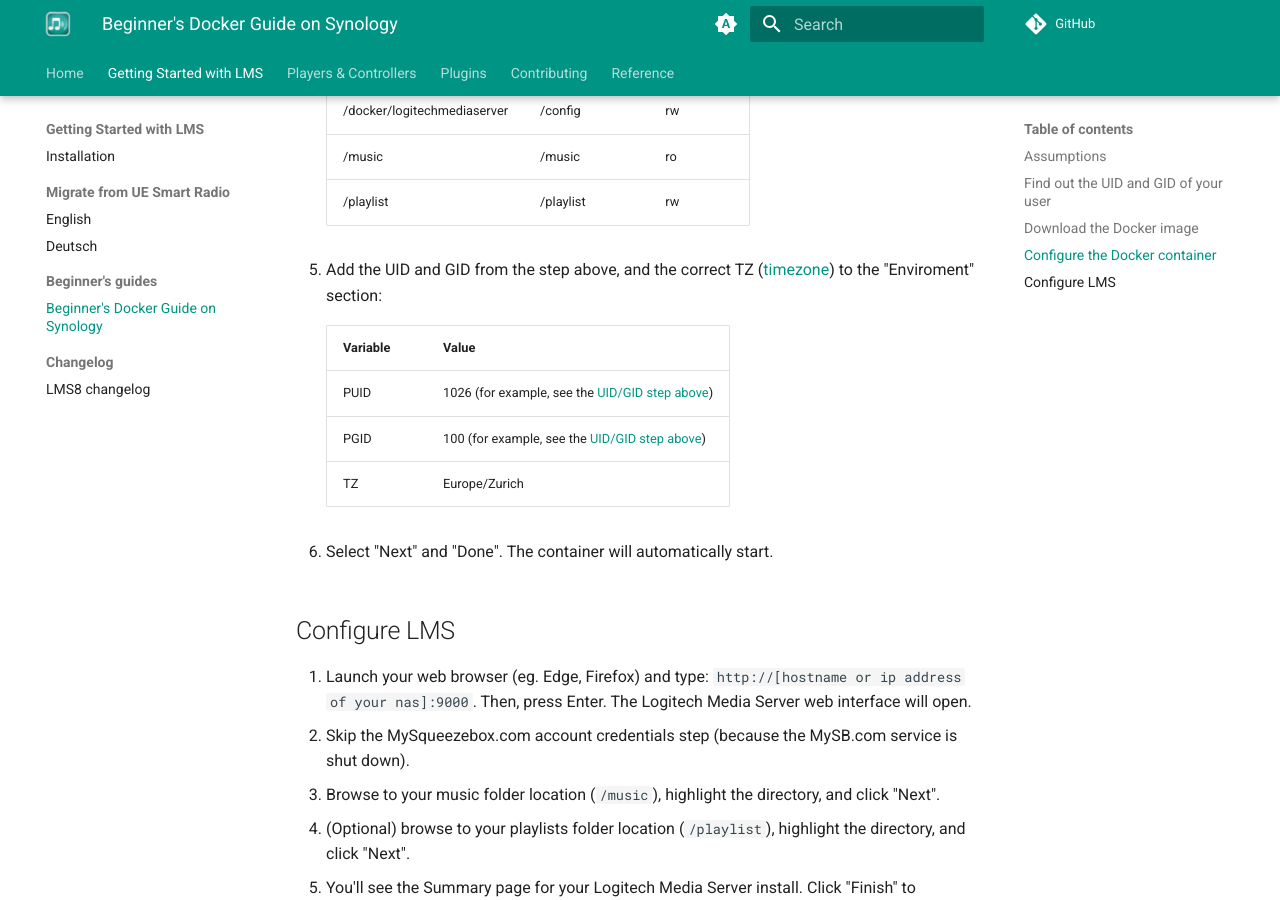
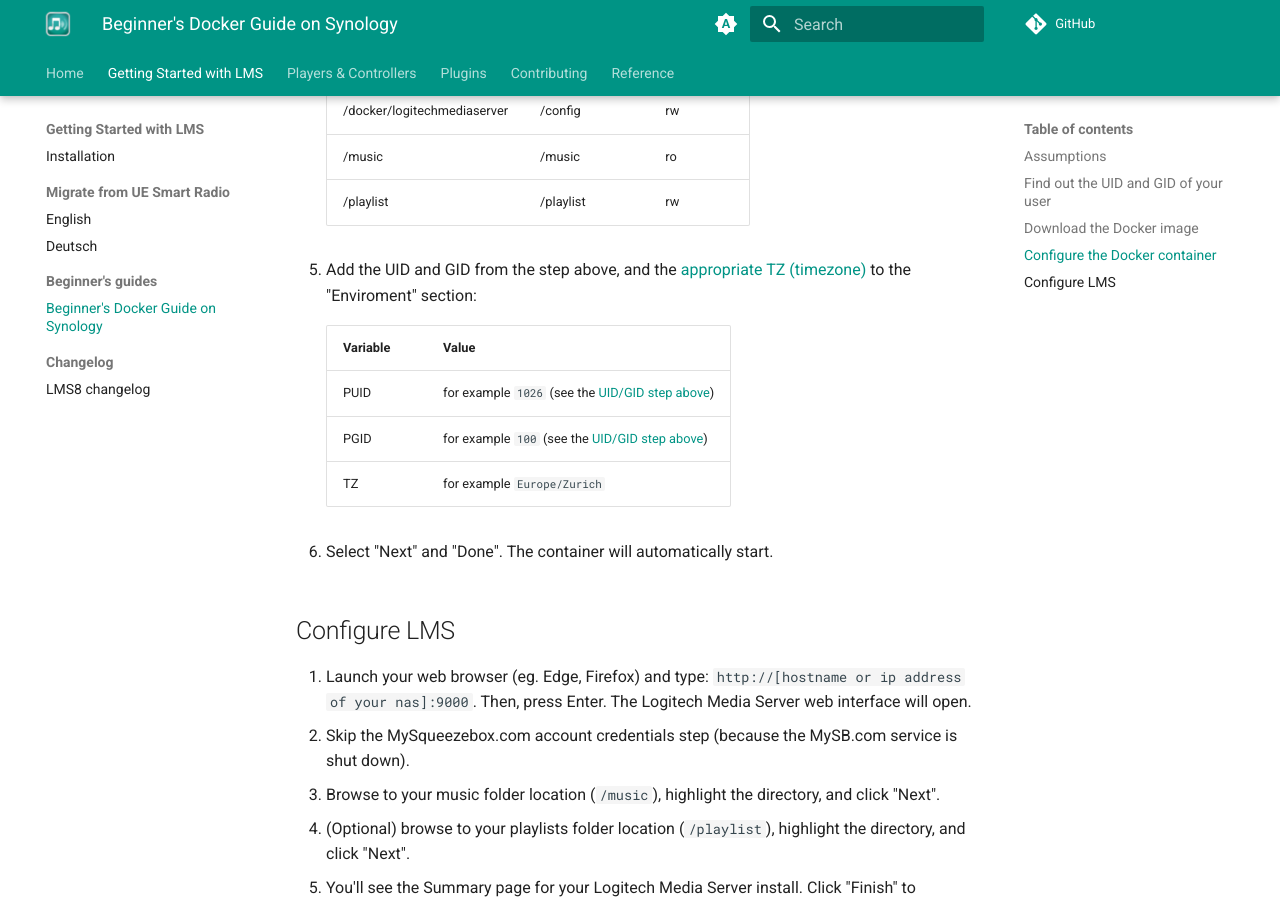
Before and after one commit to LMS-Community/lms-community.github.io, an MkDocs documentation site: the page built from docs/getting-started/beginners-guide-synology-docker.md, in a window 1280 px wide and 900 px high, scrolled down 2131 px. Built offline with MkDocs 1.6.1 and Material for MkDocs 9.7.7, drawn with Linux system fonts in a browser that asks for light colours; comment, search, counter and statistics services are not loaded.

Commit message:
Small fixes to docker guide

```diff
--- a/docs/getting-started/beginners-guide-synology-docker.md
+++ b/docs/getting-started/beginners-guide-synology-docker.md
@@ -69,13 +69,13 @@
     | /music | /music | ro |
     | /playlist | /playlist | rw |
 
-5. Add the UID and GID from the step above, and the correct TZ ([timezone](https://en.wikipedia.org/wiki/List_of_tz_database_time_zones)) to the "Enviroment" section:
+5. Add the UID and GID from the step above, and the [appropriate TZ (timezone)]((https://en.wikipedia.org/wiki/List_of_tz_database_time_zones)) to the "Enviroment" section:
 
     | Variable | Value |
     | --- | --- |
-    | PUID | 1026 (for example, see the [UID/GID step above](#find-out-the-uid-and-gid-of-your-user)) |
-    | PGID | 100 (for example, see the [UID/GID step above](#find-out-the-uid-and-gid-of-your-user)) |
-    | TZ | Europe/Zurich |
+    | PUID | for example `1026` (see the [UID/GID step above](#find-out-the-uid-and-gid-of-your-user)) |
+    | PGID | for example `100` (see the [UID/GID step above](#find-out-the-uid-and-gid-of-your-user)) |
+    | TZ | for example `Europe/Zurich` |
 
 6. Select "Next" and "Done". The container will automatically start.
 
```
